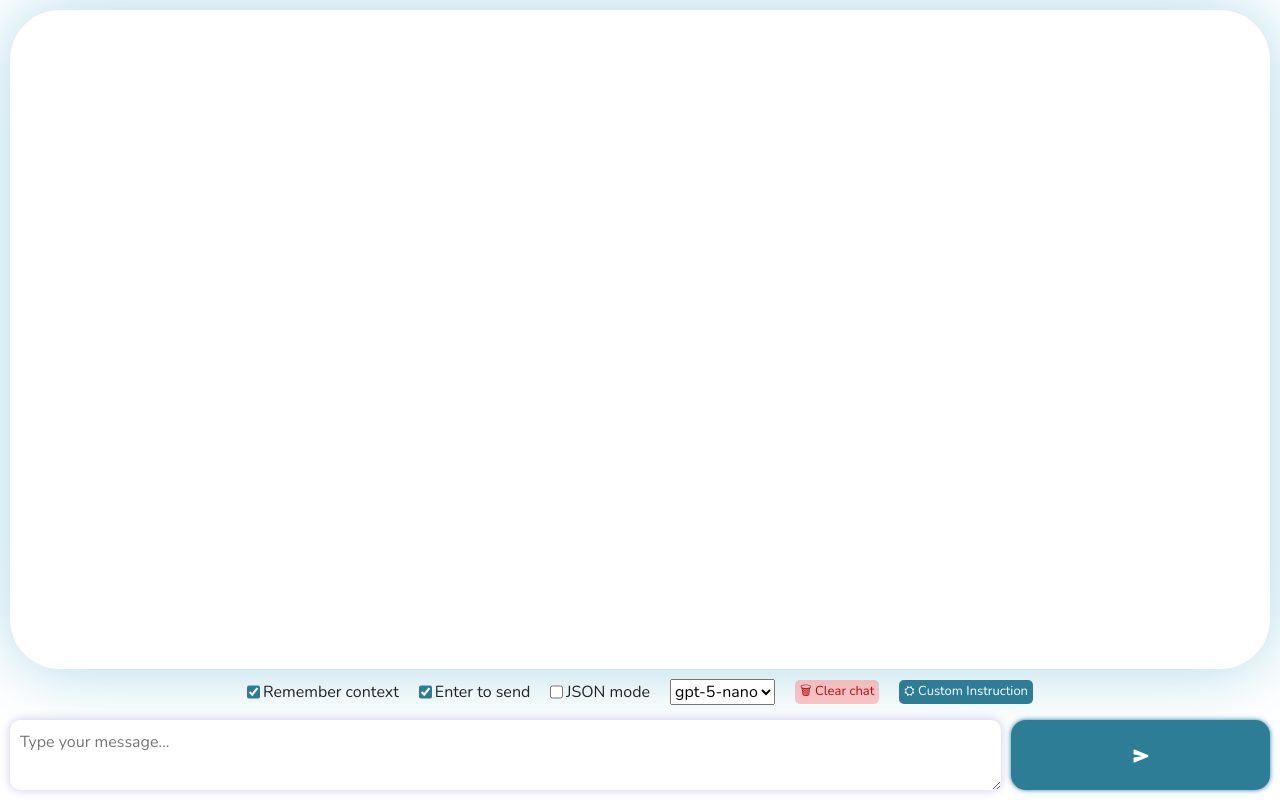
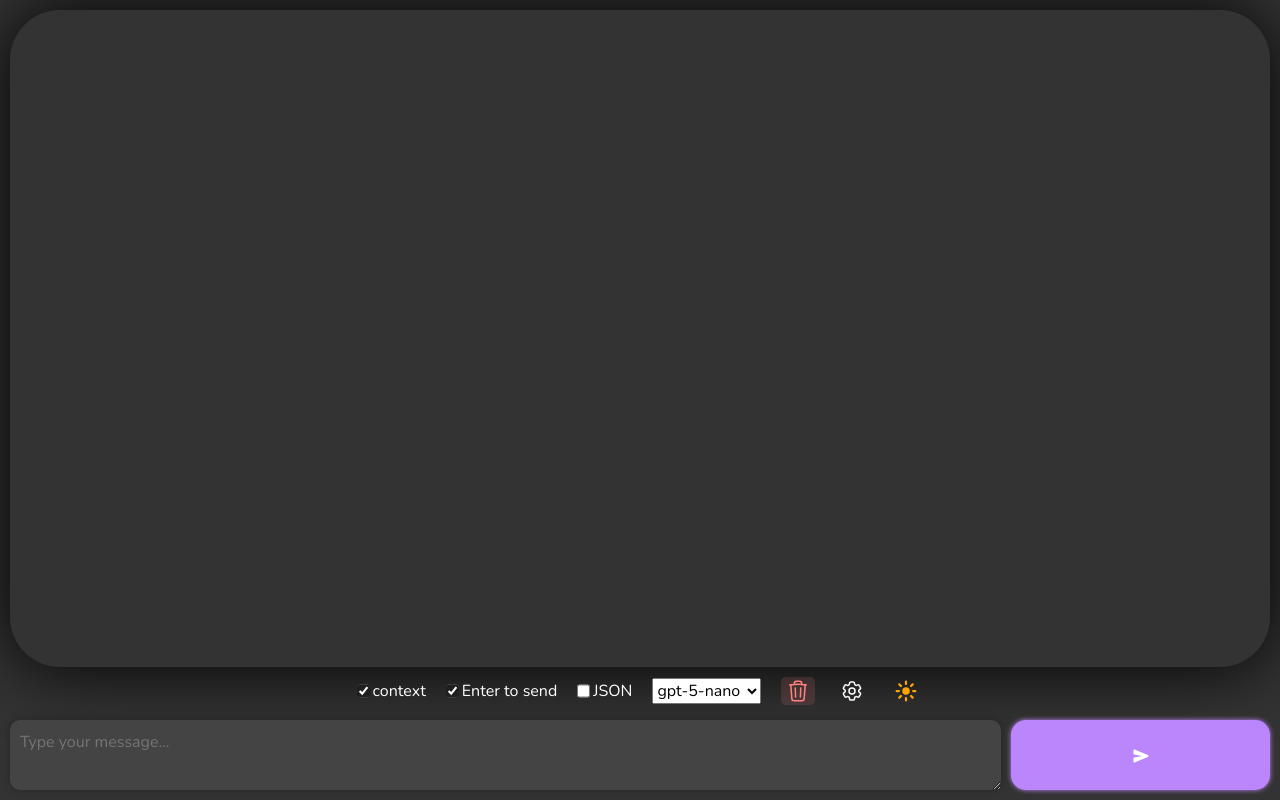
Before and after one commit to shakilkhatri/chatbot, a React (Create React App) app: page / in a window 1280 px wide. Both pictures are taken after typing "Sample123" into the empty fields and a click on the button "Submit". Built offline with nearby package versions, Linux system fonts and the light colour scheme.

Commit message:
add dark theme

```diff
--- a/package.json
+++ b/package.json
@@ -5,6 +5,7 @@
   "keywords": [],
   "main": "src/index.js",
   "dependencies": {
+    "@heroicons/react": "^2.2.0",
     "axios": "1.5.1",
     "bootstrap": "5.2.3",
     "highlight.js": "11.8.0",
@@ -21,7 +22,7 @@
     "typescript": "4.1.3"
   },
   "scripts": {
-    "start": "react-scripts start",
+    "start": "set PORT=3001 && react-scripts start",
     "build": "react-scripts build",
     "test": "react-scripts test --env=jsdom",
     "eject": "react-scripts eject"
--- a/src/Chatbot.jsx
+++ b/src/Chatbot.jsx
@@ -8,6 +8,8 @@ import { models } from "./constants";
 import CustomModal from "./CustomModal";
 import katex from "katex";
 import "katex/dist/katex.min.css";
+import { TrashIcon, Cog6ToothIcon } from "@heroicons/react/24/outline";
+import { MoonIcon, SunIcon } from "@heroicons/react/16/solid";
 
 const Chatbot = (props) => {
   const [messages, setMessages] = useState([]);
@@ -25,6 +27,19 @@ const Chatbot = (props) => {
   const [customInstruction, setCustomInstruction] = useState(
     "Always give me answer in brief"
   );
+  const [isDarkMode, setIsDarkMode] = useState(true);
+
+  const toggleTheme = () => {
+    setIsDarkMode((prevMode) => !prevMode);
+  };
+
+  useEffect(() => {
+    if (isDarkMode) {
+      document.body.classList.add("dark-mode");
+    } else {
+      document.body.classList.remove("dark-mode");
+    }
+  }, [isDarkMode]);
 
   useEffect(() => {
     const modelObj = models.find((model) => model.model_name === modelName);
@@ -309,7 +324,7 @@ const Chatbot = (props) => {
               id="rememberContext"
               onChange={handlecheckbox1}
             />
-            <label htmlFor="rememberContext">Remember context</label>
+            <label htmlFor="rememberContext">context</label>
           </div>
           <div>
             <input
@@ -329,7 +344,7 @@ const Chatbot = (props) => {
               id="jsonFormat"
               onChange={() => setJsonFormat((p) => !p)}
             />
-            <label htmlFor="jsonFormat">JSON mode</label>
+            <label htmlFor="jsonFormat">JSON</label>
           </div>
           <div>
             <select
@@ -359,14 +374,27 @@ const Chatbot = (props) => {
             </div>
           )}
           <button className="newchat" onClick={() => setMessages([])}>
-            &#128465; Clear chat
+            <TrashIcon style={{ height: 24, width: 24 }} />
           </button>
 
           <button
             className="customInstructionBtn"
             onClick={() => setShowModal(true)}
           >
-            &#9965; Custom Instruction
+            <Cog6ToothIcon
+              style={{
+                height: 24,
+                width: 24,
+                color: isDarkMode ? "white" : "black",
+              }}
+            />
+          </button>
+          <button className="theme-toggle-button" onClick={toggleTheme}>
+            {isDarkMode ? (
+              <SunIcon style={{ height: 24, width: 24, color: "orange" }} />
+            ) : (
+              <MoonIcon style={{ height: 24, width: 24, color: "black" }} />
+            )}
           </button>
           <CustomModal
             show={showModal}
--- a/src/constants.js
+++ b/src/constants.js
@@ -18,4 +18,10 @@ export const models = [
     outputCost: "$10.00",
     isCOT: false,
   },
+  {
+    model_name: "gpt-4o-mini",
+    inputCost: "$0.15",
+    outputCost: "$0.6",
+    isCOT: false,
+  },
 ];
--- a/src/styles.css
+++ b/src/styles.css
@@ -3,6 +3,64 @@
   --themeColor: #d0e9f1;
   --formHeight: 70px;
   --formHeightMB: 50px;
+  --secondaryColor: #412bbd;
+  --text-color: #000;
+}
+
+body.dark-mode {
+  --primaryColor: #1f1f1f;
+  --themeColor: #444;
+  --secondaryColor: #bb86fc;
+  --text-color: #fff;
+  background-color: #333;
+  color: var(--text-color);
+}
+
+.dark-mode .messagesOuter {
+  box-shadow: 0 0 70px #000000;
+}
+
+.dark-mode .user-message pre {
+  background: var(--secondaryColor) !important;
+  color: #000 !important;
+}
+
+.dark-mode .bot-message pre {
+  background-color: var(--themeColor);
+  box-shadow: 0 0 7px #000;
+}
+
+.dark-mode .chatbot-form #query {
+  background-color: var(--themeColor);
+  color: var(--text-color);
+  box-shadow: 0 0 10px #00000044;
+}
+
+.dark-mode .chatbot-form button {
+  background-color: var(--secondaryColor);
+  box-shadow: 0 0 5px var(--secondaryColor);
+}
+
+.dark-mode .newchat {
+  background-color: #ff828225;
+  color: #ff8282;
+}
+
+.dark-mode .theme-toggle-button {
+  background-color: unset;
+}
+
+.dark-mode ::-webkit-scrollbar-thumb {
+  background: var(--secondaryColor);
+}
+
+.theme-toggle-button {
+  background-color: unset;
+  border: none;
+  border-radius: 5px;
+  padding: 2px 5px;
+  cursor: pointer;
+  font-size: small;
 }
 
 p {
@@ -263,7 +321,7 @@ input[type="checkbox"]:checked {
 }
 
 .customInstructionBtn {
-  background-color: var(--primaryColor);
+  background-color: unset;
   border-radius: 5px;
   border: none;
   padding: 2px 5px;
```
